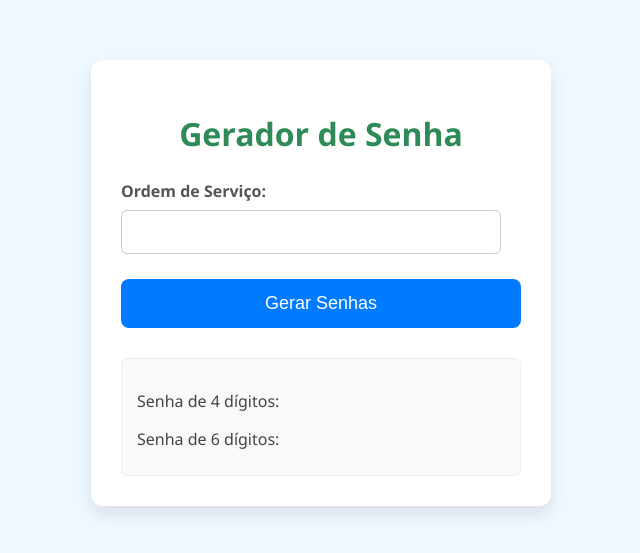
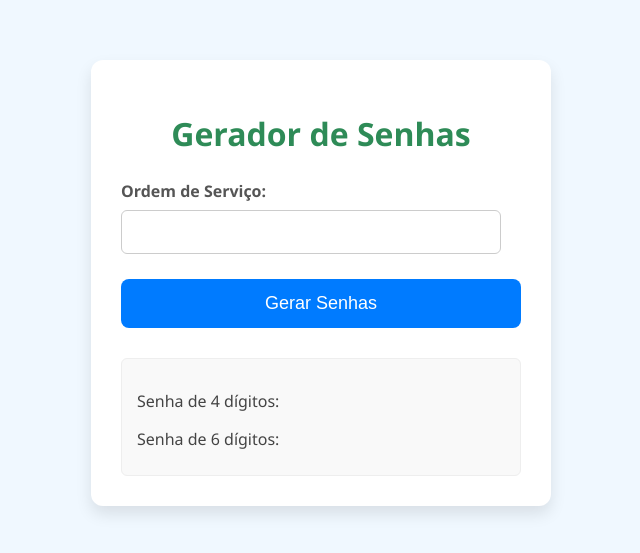
Before and after one commit to iliberato-dev/senhasparaordemdeservicos, a plain HTML site: page frontend/index.html in a window 1280 px wide. Shown: the part 117-670 px from the top of the page, without its empty margins (319-959 px from the left). Drawn offline with Linux system fonts and the light colour scheme.

Commit message:
Update index.html

```diff
--- a/frontend/index.html
+++ b/frontend/index.html
@@ -11,7 +11,7 @@
 
   <body>
     <div class="container">
-      <h1>Gerador de Senha</h1>
+      <h1>Gerador de Senhas</h1>
       <div class="form-group">
         <label for="ordemServico">Ordem de Serviço:</label>
         <input type="text" id="ordemServico">
```
